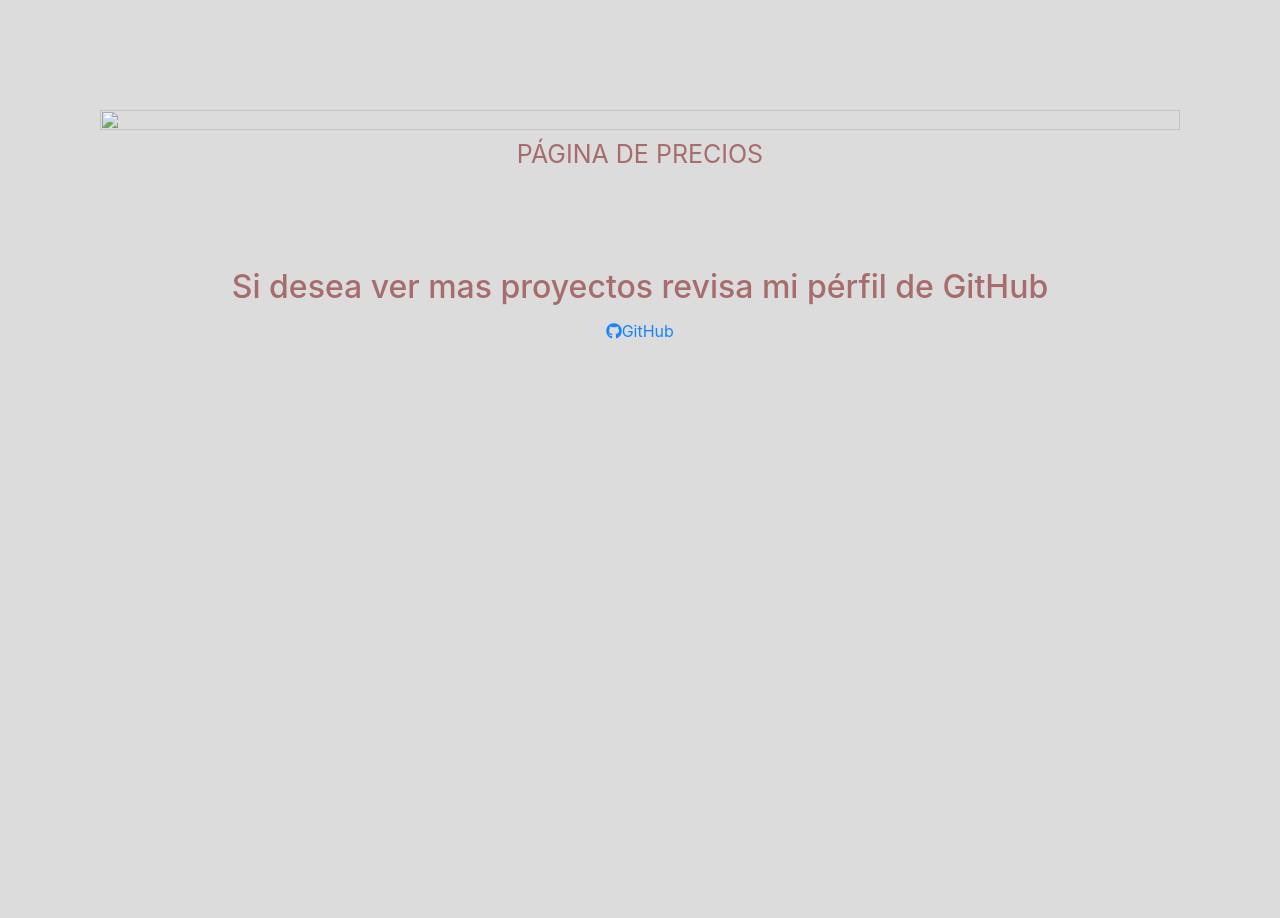
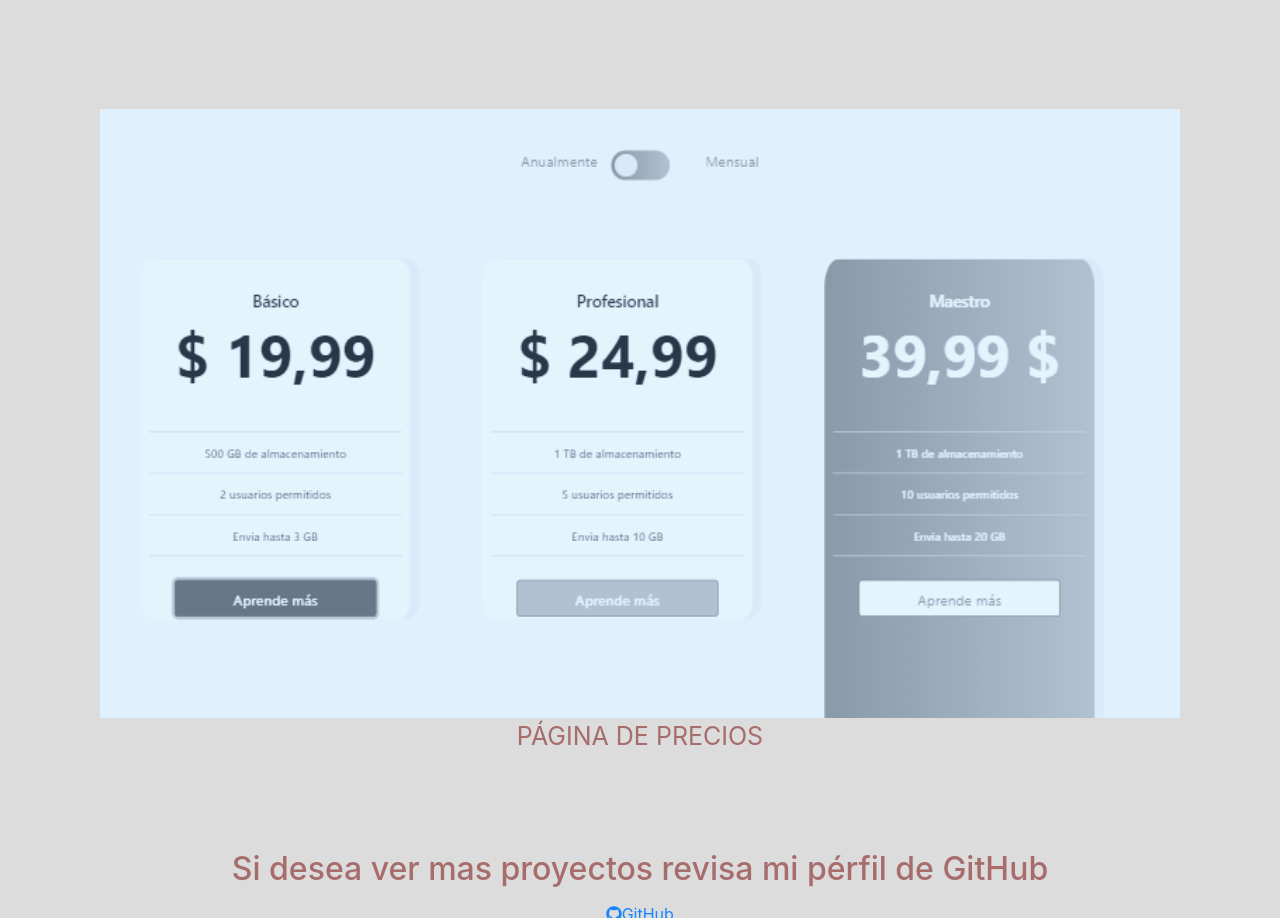
Before and after one commit to Ivancho427/Portafolio, a plain HTML site: page index.html in a window 1280 px wide. Shown: the part 3046-3964 px from the top of the page. Before the commit the page ends 3412 px from the top, so only its background shows below. Drawn offline with nearby package versions, Linux system fonts and the light colour scheme.

```diff
--- a/index.html
+++ b/index.html
@@ -78,7 +78,7 @@
           <div class="imagenes">
             <a href="https://agileinnova.github.io/challenge-10-idmm-dams-equipo10/" target="_blank"
               class="project proyecto-1">
-              <img class="project-image" src="imagenes/Pagina Precios.png alt="Documentación-Tecnica" id="precios" />
+              <img class="project-image" src="imagenes/Pagina Precios.png" alt="Documentación-Tecnica" id="precios" />
               <p class="project-title text-center">Página de Precios</p>
           </div>
         </div>
```
